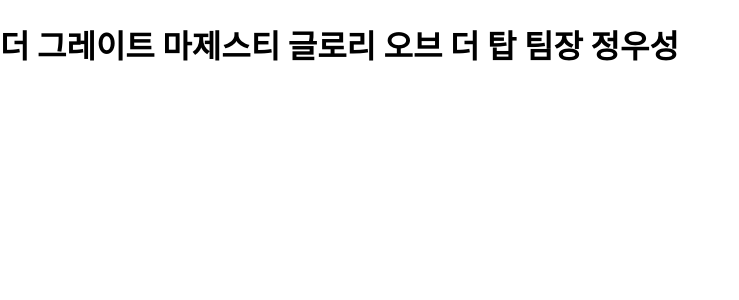
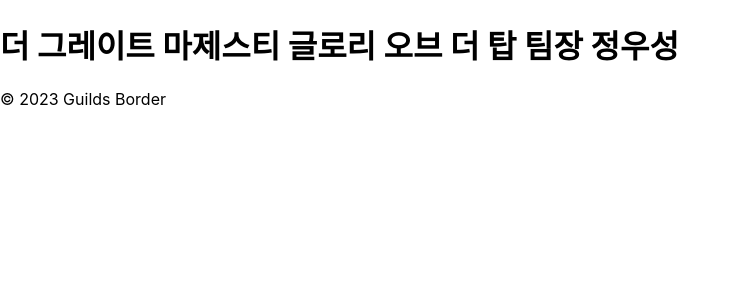
Before and after one commit to ununbium12/guild-frontend, a React (Create React App) app: page / in a window 1280 px wide. Shown: the top 300 px of the page, without its empty margins (0-739 px from the left). Built offline with nearby package versions, Linux system fonts and the light colour scheme.

Commit message:
Add subup
테스트 겸 푸쉬입니다.

```diff
--- a/src/App.js
+++ b/src/App.js
@@ -1,15 +1,23 @@
 import { BrowserRouter, Route, Routes } from 'react-router-dom';
 import './App.css';
 import Home from './pages/Home';
+import MyPage from './pages/MyPage';
 import NotFound from './pages/NotFound';
+import Footer from './components/Footer';
 
 function App() {
   return (
     <BrowserRouter>
       <Routes>
         <Route path='/' element={<Home />} />
+        <Route path='/mypage' element={<MyPage />} />
+        <Route path='/' element={<Home />} />
+        <Route path='/' element={<Home />} />
+        <Route path='/' element={<Home />} />
+        <Route path='/' element={<Home />} />
         <Route path='/*' element={<NotFound />} />
       </Routes>
+      <Footer />
     </BrowserRouter>
   );
 }
--- /dev/null
+++ b/src/components/Footer.jsx
@@ -0,0 +1,11 @@
+const Footer = ({ ...props }) => {
+  return (
+    <div className="footer-frame">
+      <div class="container">
+        <p>&copy; 2023 Guilds Border </p>
+      </div>
+    </div>
+  );
+};
+
+export default Footer;
--- a/src/pages/MyPage.jsx
+++ b/src/pages/MyPage.jsx
@@ -0,0 +1,14 @@
+import Axios from "axios";
+
+const MyPage = () => {
+
+  Axios.defaults.withCredentials = true; //axios 사용 컴포넌트 마다 한번씩 붙여넣을 것
+
+  return(
+    <div>
+      <h1>마이 페이지 입니다.</h1>
+    </div>
+  );
+};
+
+export default MyPage;
```
Also changed, not shown: 1 other file (tests, documents, lock files or other folders).
